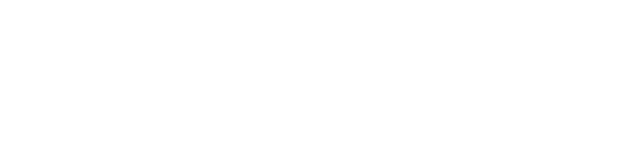
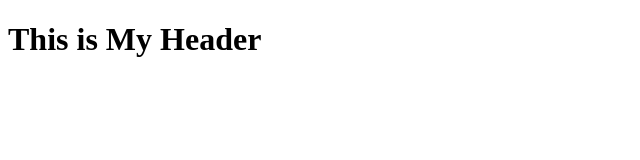
Before and after one commit to elkhunter187/fsw-110, a plain HTML site: page week1/index.html in a window 1280 px wide. Shown: the whole page, without its empty margins (0-640 px from the left). Drawn offline with Linux system fonts and the light colour scheme.

Commit message:
assignment 2 selecting elements

```diff
--- a/week2/index.html
+++ b/week1/index.html
@@ -7,7 +7,7 @@
     <title>Document</title>
 </head>
 <body>
-
+    <h1 id="myHeader"></h1>
     <script src= "week1.js"></script>
 </body>
 </html>
--- /dev/null
+++ b/week1/week1.js
@@ -0,0 +1,4 @@
+//console.log(document)
+//console.log("have a good day")
+
+document.getElementById("myHeader").innerText = "This is My Header";
--- a/week2/week1.js
+++ /dev/null
@@ -1,2 +0,0 @@
-console.log(document)
-console.log("have a good day")
```
